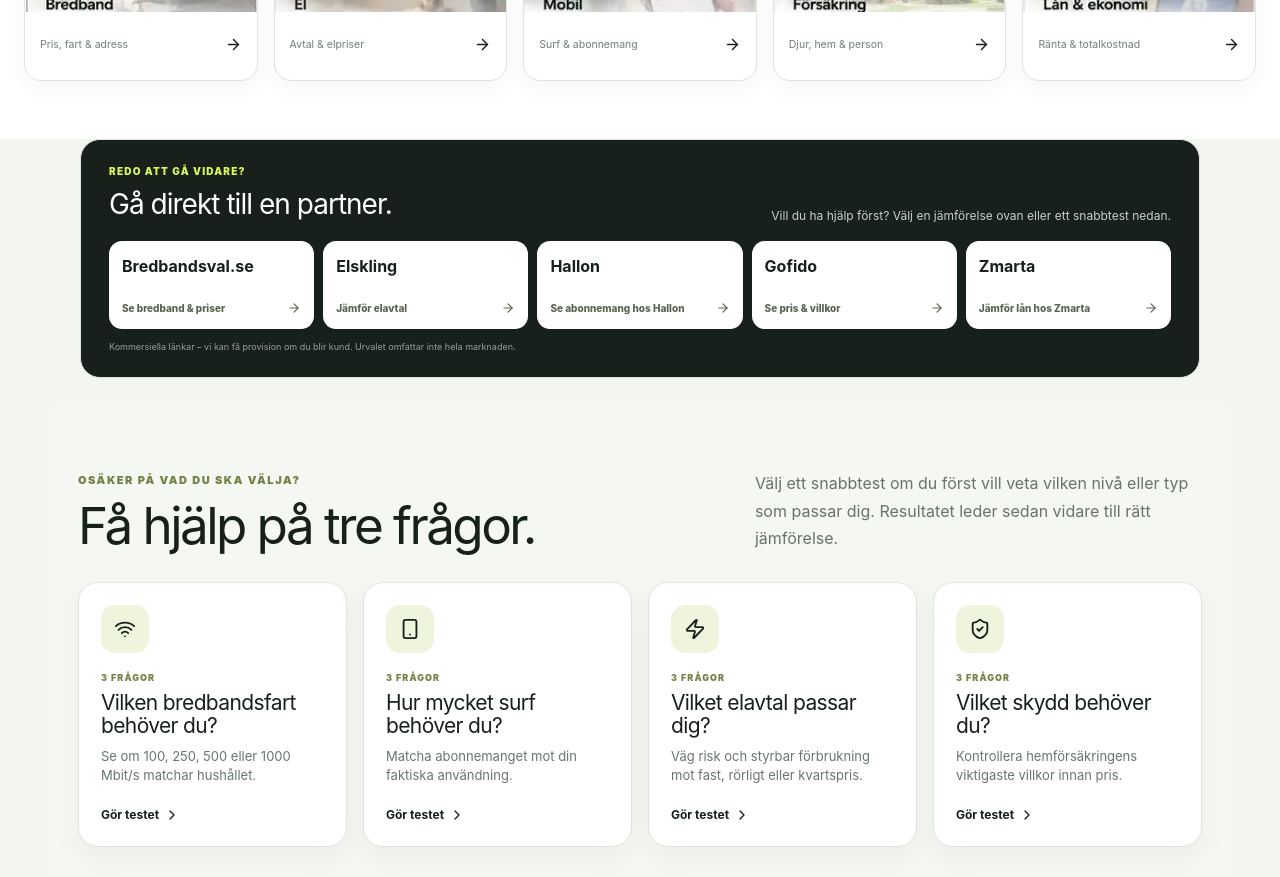
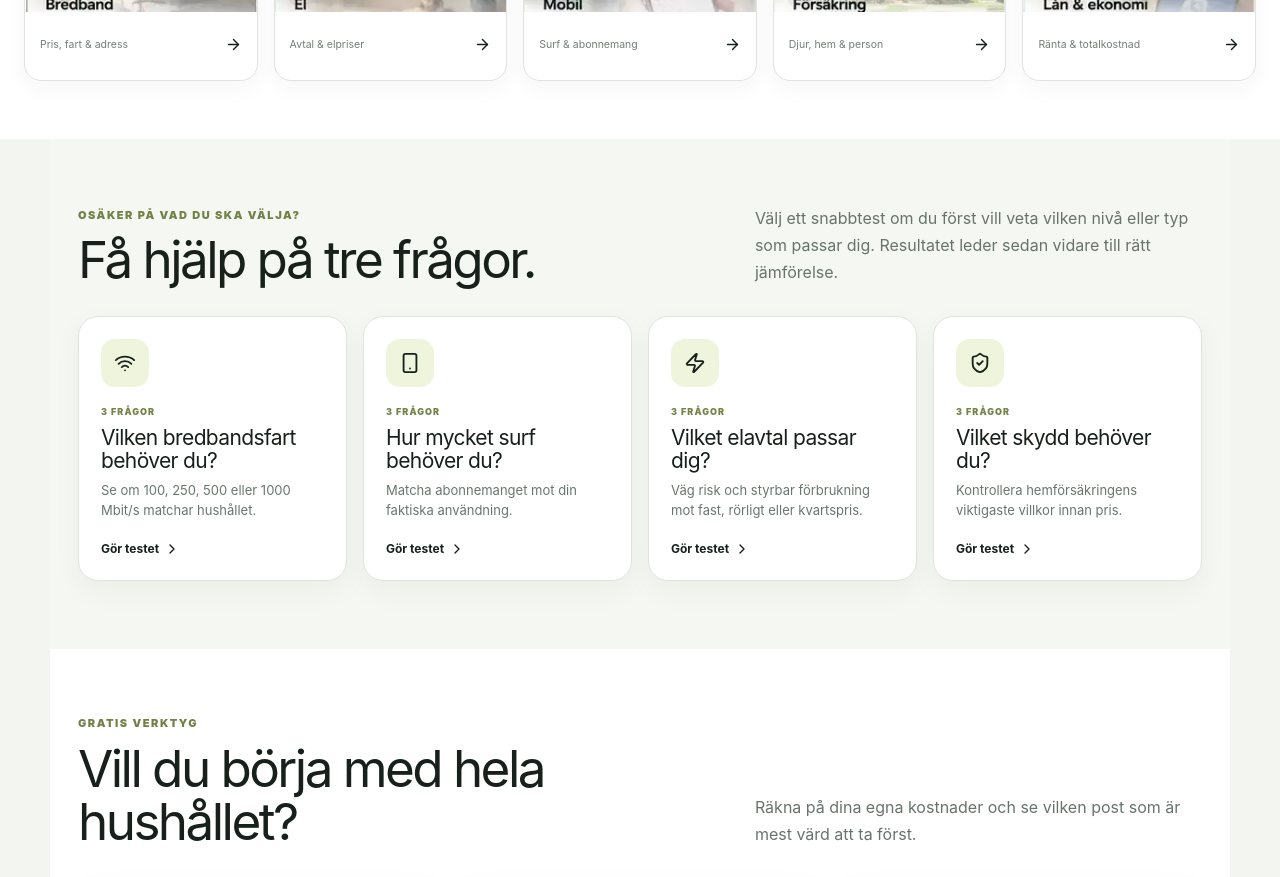
Before and after one commit to arvidlandin-cpu/sankkostnaden, a Next.js app: page / in a window 1280 px wide. Shown: the part 1020-1897 px from the top of the page. Built offline with nearby package versions, Linux system fonts and the light colour scheme.

Commit message:
Send homepage categories directly to category hubs

```diff
--- a/pages/index.tsx
+++ b/pages/index.tsx
@@ -3,13 +3,12 @@ import { useEffect, useState } from 'react';
 import { ArrowRight, ChevronRight, PiggyBank, ShieldCheck, Smartphone, Wifi, Zap } from 'lucide-react';
 import styles from '../styles/Home.module.css';
 import HomeHero from '../components/HomeHero';
-import { getActivePartners } from '../lib/partners';
 
 const categories=[
-  {title:'Bredband',subtitle:'Pris, fart & adress',href:'/bredband/bredband-pa-min-adress/',image:'/design/card-bredband.webp'},
-  {title:'El',subtitle:'Avtal & elpriser',href:'/elavtal/jamfor-elavtal/',image:'/design/card-el.webp'},
-  {title:'Mobil',subtitle:'Surf & abonnemang',href:'/mobil/billigaste-mobilabonnemanget/',image:'/design/card-mobil.webp'},
-  {title:'Försäkring',subtitle:'Djur, hem & person',href:'/forsakring/jamfor-forsakring/',image:'/design/card-forsakring.webp'},
+  {title:'Bredband',subtitle:'Pris, fart & adress',href:'/bredband/',image:'/design/card-bredband.webp'},
+  {title:'El',subtitle:'Avtal & elpriser',href:'/elavtal/',image:'/design/card-el.webp'},
+  {title:'Mobil',subtitle:'Surf & abonnemang',href:'/mobil/',image:'/design/card-mobil.webp'},
+  {title:'Försäkring',subtitle:'Djur, hem & person',href:'/forsakring/',image:'/design/card-forsakring.webp'},
   {title:'Lån & ekonomi',subtitle:'Ränta & totalkostnad',href:'/ekonomi/',image:'/design/card-ekonomi.webp'},
 ];
 
@@ -60,13 +59,6 @@ function ProtectedEmailLink(){
 }
 
 export default function Home(){
-  const featuredPartners=[
-    getActivePartners('bredband',undefined,1)[0],
-    getActivePartners('el',undefined,1)[0],
-    getActivePartners('mobil',undefined,1)[0],
-    getActivePartners('forsakring',undefined,1)[0],
-    getActivePartners('ekonomi','loan',1)[0],
-  ].filter(Boolean);
   return <>
     <Head>
       <title>Sänk din månadskostnad – jämför el, bredband, mobil, försäkring & lån | Sänk Kostnaden</title>
@@ -100,12 +92,6 @@ export default function Home(){
             <div className={styles.popularBody}><small>{subtitle}</small><ArrowRight size={17}/></div>
           </a>)}
         </div>
-      </section>
-
-      <section className='homePartnerJump' aria-label='Populära partners'>
-        <div className='homePartnerJumpHead'><div><p>REDO ATT GÅ VIDARE?</p><h2>Gå direkt till en partner.</h2></div><span>Vill du ha hjälp först? Välj en jämförelse ovan eller ett snabbtest nedan.</span></div>
-        <div className='homePartnerJumpGrid'>{featuredPartners.map((p:any)=><a key={p.name} href={p.trackingUrl} target='_blank' rel='sponsored nofollow noopener' data-partner={p.name} data-category={p.category} data-intent='direct' data-placement='homepage_partner_jump'><strong>{p.name}</strong><span>{p.cta||'Se aktuella alternativ'} <ArrowRight size={14}/></span></a>)}</div>
-        <small>Kommersiella länkar – vi kan få provision om du blir kund. Urvalet omfattar inte hela marknaden.</small>
       </section>
 
       <section className={`${styles.section} ${styles.helpSection}`}>
```
